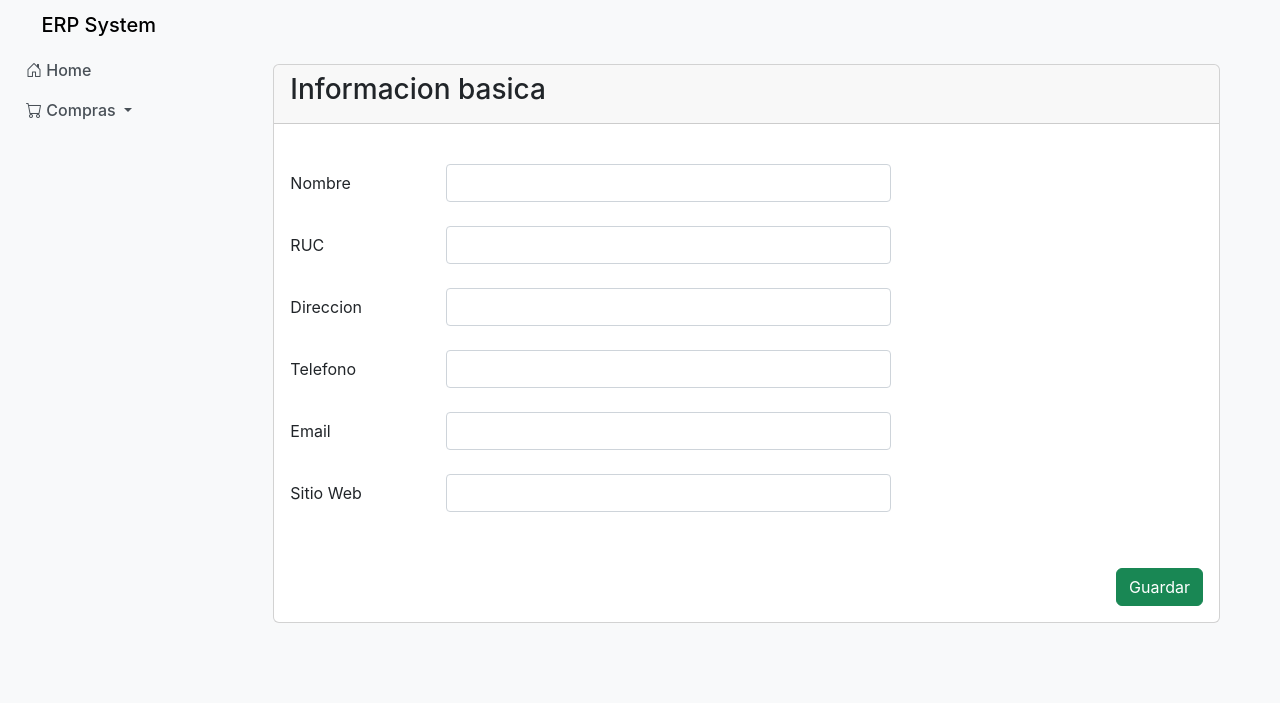
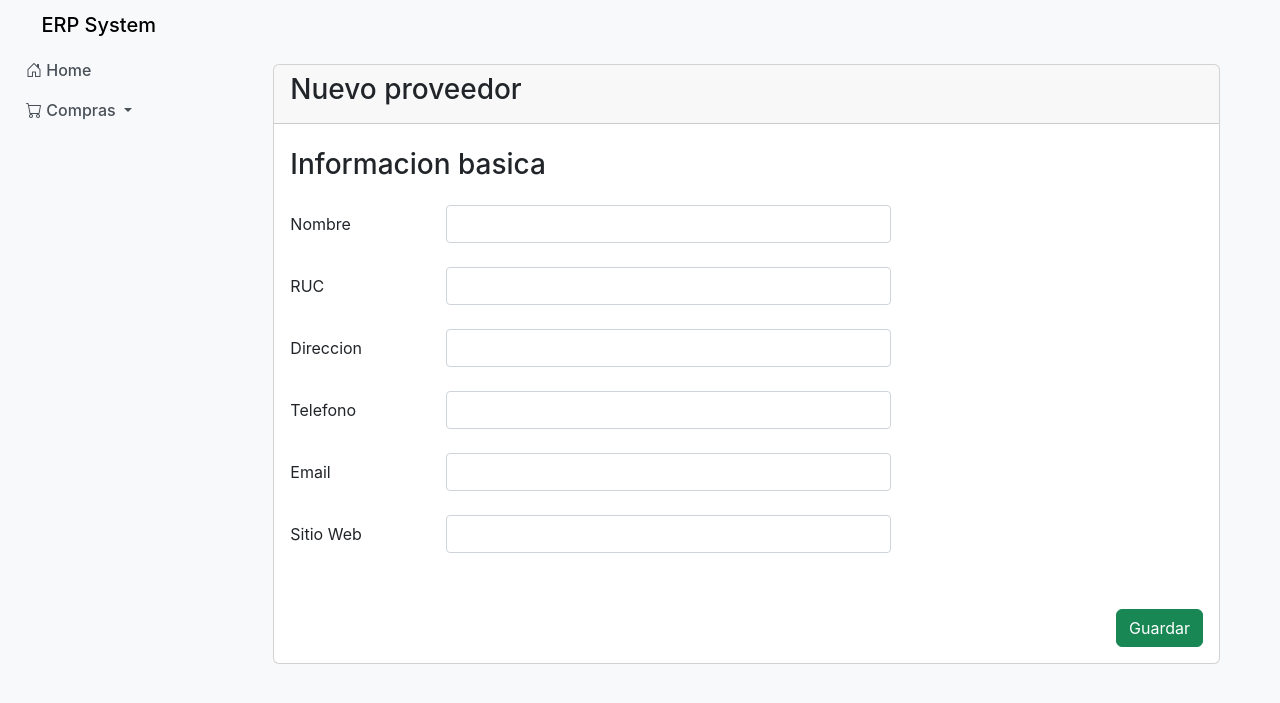
Before and after one commit to jllanosmiranda/erp, a Django app: page /procurement/suppliers/new in a window 1280 px wide. Shown: the top 703 px of the page. Run offline with Django 5.2, Linux system fonts and the light colour scheme.

Commit message:
update supplier form layout: modify header text, add secondary header for basic information, and adjust template structure

```diff
--- a/ERPDjangoProject/procurement/templates/procurement/supplier/new.html
+++ b/ERPDjangoProject/procurement/templates/procurement/supplier/new.html
@@ -8,9 +8,10 @@
 <div class="container-sm my-5">
     <div id='detalles' class="card mb-4 mx-auto">
         <div class="card-header">
-            <h3>Informacion basica</h3>
+            <h3>Nuevo proveedor</h3>
         </div>
         <div class="card-body">
+            <h3 class="mt-2">Informacion basica</h3>
             {% for field in form %}
                 <div class="row mt-4">
                     <label for="{{ field.id_for_label }}" class="col-form-label col-xs-12 col-sm-3 col-md-3 col-lg-2 col-xl-2 col-xxl-2">
```
